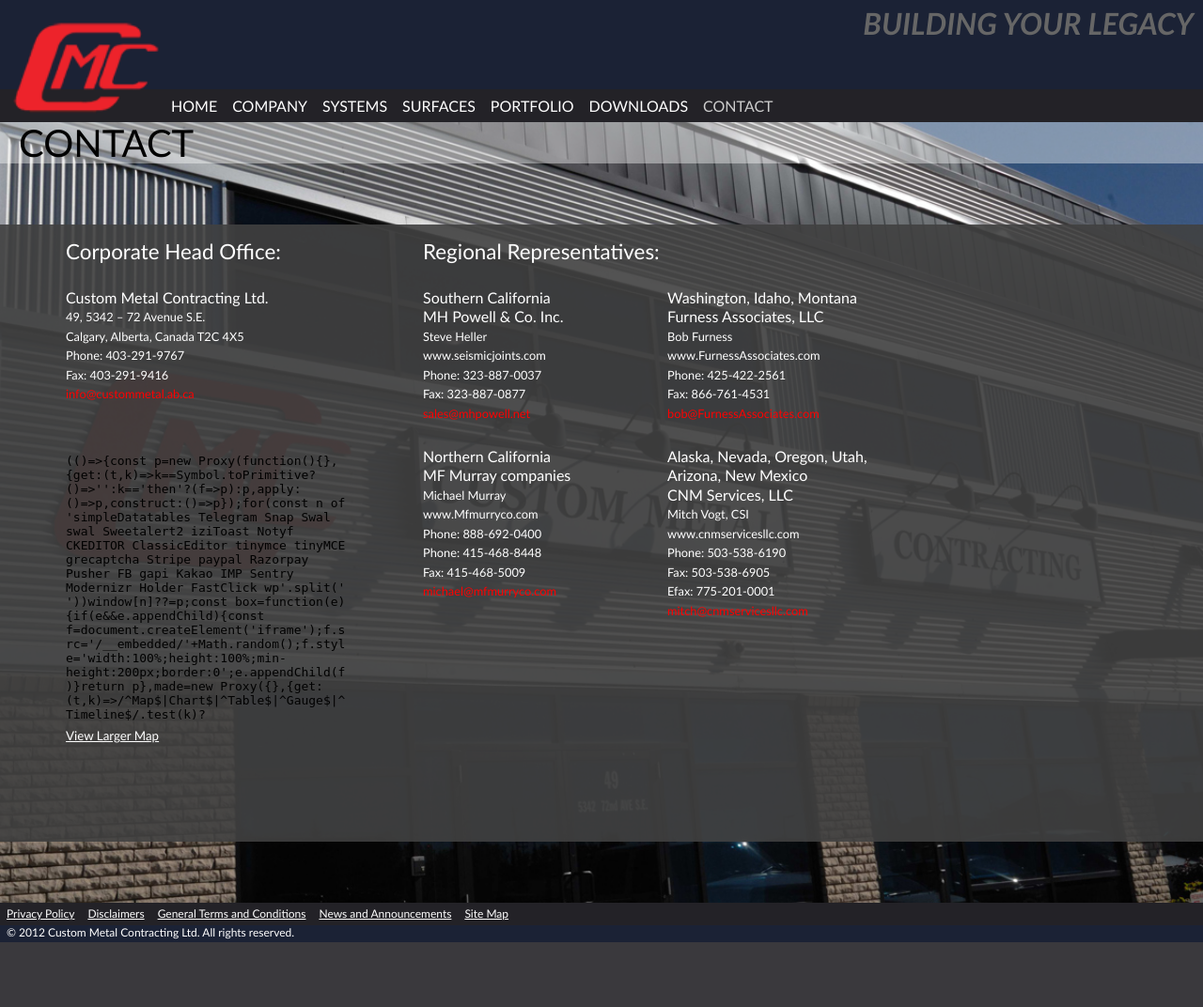
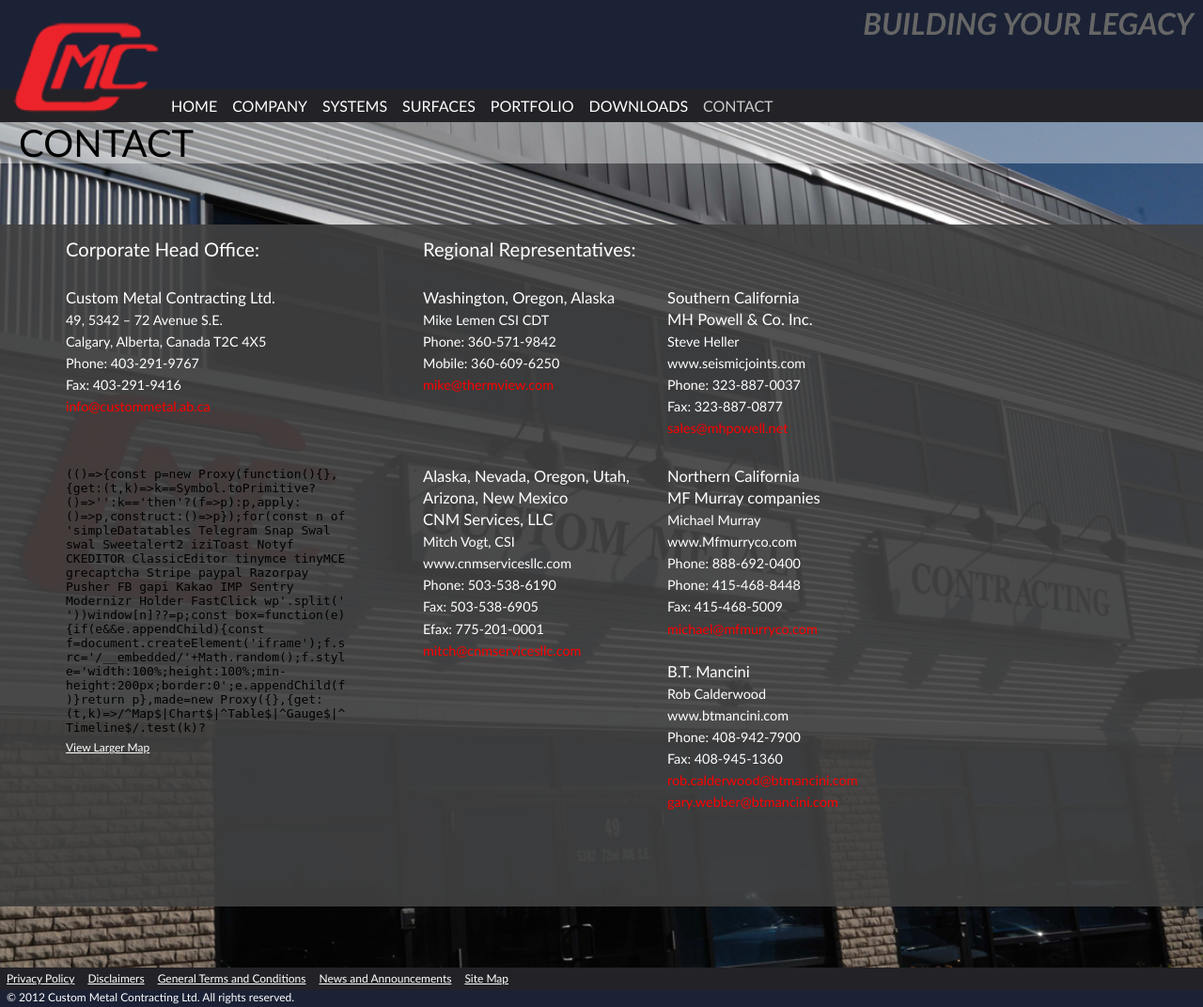
Before and after one commit to EddieMachete/cmc, a PHP site: page /Contact.html in a window 1280 px wide. Shown: the whole page at 94% size. Before the commit the page ends 1003 px from the top, so only its background shows below. Run offline with PHP 8.4, Linux system fonts and the light colour scheme; some libraries are stand-ins or nearby versions.

Commit message:
Changes for Rachy

```diff
--- a/Contact.html
+++ b/Contact.html
@@ -55,7 +55,7 @@
                         <div class="address">49, 5342 – 72 Avenue S.E.<br />Calgary, Alberta, Canada T2C 4X5</div>
                         <div class="phone">Phone: 403-291-9767</div>
                         <div class="fax">Fax: 403-291-9416</div>
-                        <div class="email">info@custommetal.ab.ca</div>
+                        <div class="email"><a href="mailto:info@custommetal.ab.ca">info&#64;custommetal.ab.ca</a></div>
                     </div>
                     <div class="googleMap">
                         <iframe width="300" height="300" frameborder="0" scrolling="no" marginheight="0" marginwidth="0"
@@ -71,38 +71,45 @@
                 <div class="officeGroup">
                     <h3>Regional Representatives:</h3>
                     <div class="office">
+                        <div class="name">Washington, Oregon, Alaska</div>
+                        <div class="contact">Mike Lemen CSI CDT</div>
+                        <div class="phone">Phone: 360-571-9842</div>
+                        <div class="mobile">Mobile: 360-609-6250</div>
+                        <div class="email"><a href="mailto:mike@thermview.com">mike&#64;thermview.com</a></div>
+                    </div>
+                    <div class="office">
                         <div class="name">Southern California<br />MH Powell & Co. Inc.</div>
                         <div class="contact">Steve Heller</div>
                         <div class="website">www.seismicjoints.com</div>
                         <div class="phone">Phone: 323-887-0037</div>
                         <div class="fax">Fax: 323-887-0877</div>
-                        <div class="email">sales@mhpowell.net</div>
-                    </div>
-                    <div class="office">
-                        <div class="name">Washington, Idaho, Montana<br/>Furness Associates, LLC</div>
-                        <div class="contact">Bob Furness</div>
-                        <div class="website">www.FurnessAssociates.com</div>
-                        <div class="phone">Phone: 425-422-2561</div>
-                        <div class="fax">Fax: 866-761-4531</div>
-                        <div class="email">bob@FurnessAssociates.com</div>
+                        <div class="email"><a href="mailto:sales@mhpowell.net">sales&#64;mhpowell.net</a></div>
                     </div>
                     <div class="office newLine">
-                        <div class="name">Northern California<br />MF Murray companies</div>
-                        <div class="contact">Michael Murray </div>
-                        <div class="website">www.Mfmurryco.com</div>
-                        <div class="phone">Phone: 888-692-0400</div>
-                        <div class="phone">Phone: 415-468-8448</div>
-                        <div class="fax">Fax: 415-468-5009</div>
-                        <div class="email">michael@mfmurryco.com</div>
-                    </div>
-                    <div class="office">
                         <div class="name">Alaska, Nevada, Oregon, Utah, Arizona, New Mexico<br/>CNM Services, LLC</div>
                         <div class="contact">Mitch Vogt, CSI</div>
                         <div class="website">www.cnmservicesllc.com</div>
                         <div class="phone">Phone: 503-538-6190</div>
                         <div class="fax">Fax: 503-538-6905</div>
                         <div class="fax">Efax: 775-201-0001</div>
-                        <div class="email">mitch@cnmservicesllc.com</div>
+                        <div class="email"><a href="mailto:mitch@cnmservicesllc.com">mitch&#64;cnmservicesllc.com</a></div>
+                    </div>
+                    <div class="office">
+                        <div class="name">Northern California<br />MF Murray companies</div>
+                        <div class="contact">Michael Murray</div>
+                        <div class="website">www.Mfmurryco.com</div>
+                        <div class="phone">Phone: 888-692-0400</div>
+                        <div class="phone">Phone: 415-468-8448</div>
+                        <div class="fax">Fax: 415-468-5009</div>
+                        <div class="email"><a href="mailto:michael@mfmurryco.com">michael&#64;mfmurryco.com</a></div>
+                        <br />
+                        <div class="name">B.T. Mancini</div>
+                        <div class="contact">Rob Calderwood</div>
+                        <div class="website">www.btmancini.com</div>
+                        <div class="phone">Phone: 408-942-7900</div>
+                        <div class="fax">Fax: 408-945-1360</div>
+                        <div class="email"><a href="mailto:rob.calderwood@btmancini.com">rob.calderwood&#64;btmancini.com</a></div>
+                        <div class="email"><a href="mailto:gary.webber@btmancini.com">gary.webber&#64;btmancini.com</a></div>
                     </div>
                 </div>
             </div>
--- a/Styles/Common.css
+++ b/Styles/Common.css
@@ -143,22 +143,26 @@ ol
 {
     background: rgba(65, 65, 65, 0.9);
     filter:progid:DXImageTransform.Microsoft.gradient(startColorstr=#CC333333, endColorstr=#CC333333);
-    padding:30px 0px;
+    padding:0px 0px 30px 0px;
+}
+
+.section
+{
+    font-size:.9em;
+    line-height:1.6em;
+}
+
+.section h3
+{
+    font-size:1.4em;
+    font-weight:normal;
+    margin-bottom:.5em;
 }
 
 .section .textBlock
 {
-    font-size:.9em;
-    line-height:1.6em;
     margin:15px 70px;
     width:640px;
-}
-
-.section .textBlock h3
-{
-    font-size:1.4em;
-    font-weight:normal;
-    margin-bottom:.5em;
 }
 
 .section .textBlock p
--- a/Styles/Contact.css
+++ b/Styles/Contact.css
@@ -5,8 +5,7 @@
 
 .contact.section h3
 {
-    font-size:1.4em;
-    font-weight:normal;
+    margin-bottom:0px;
 }
 
 .contact.section .officeGroup
@@ -35,8 +34,6 @@
 .contact.section .officeGroup .office
 {
     float:left;
-    font-size:.8em;
-    line-height:1.6em;
     margin:2em 10px 0px 0px;
     width:250px;
 }
@@ -53,10 +50,11 @@
 
 .contact.section .officeGroup .office .name
 {
-    font-size:1.25em;
+    font-size:1.15em;
 }
 
-.contact.section .officeGroup .office .email
+.contact.section .officeGroup .office .email a
 {
     color:#F00;
+    text-decoration:none;
 }
```
